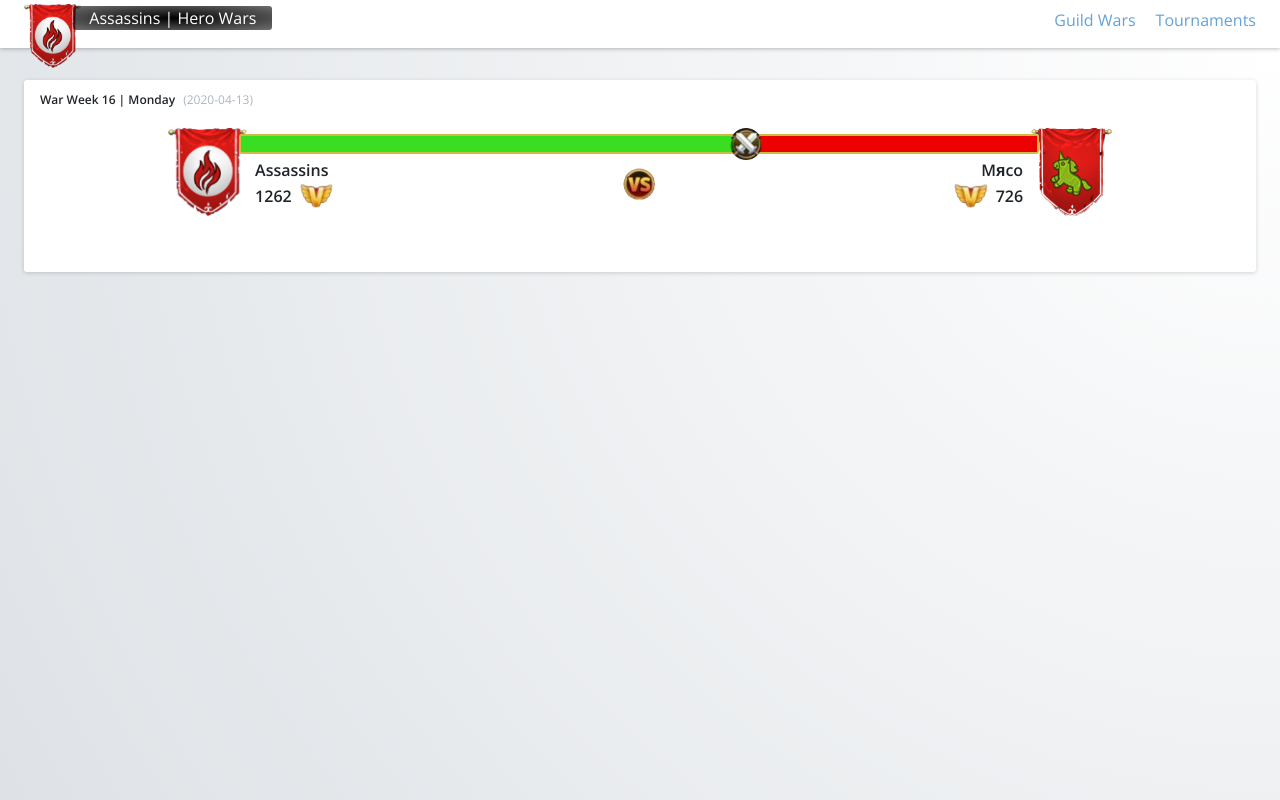
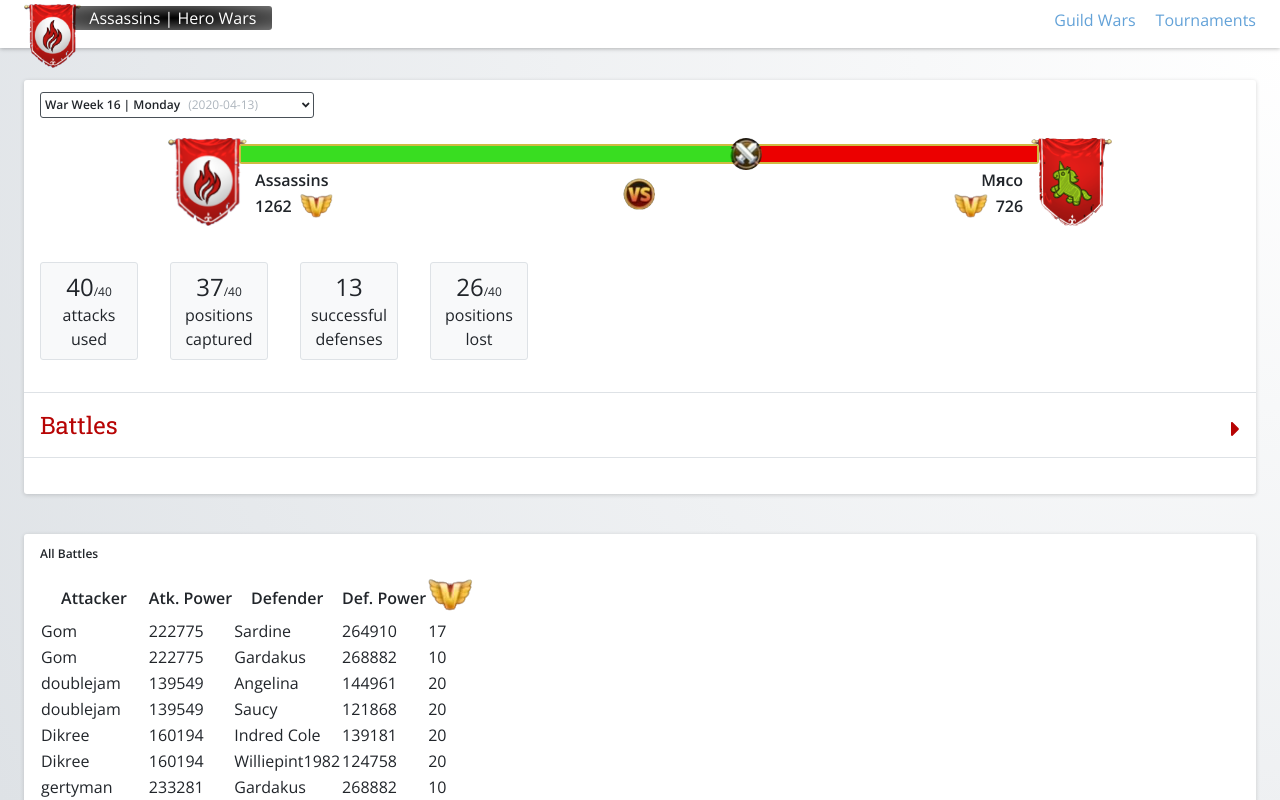
Before and after one commit to lrcrews/HeroWars, a React (Create React App) app: page /guild-wars in a window 1280 px wide. Built offline with nearby package versions, Linux system fonts and the light colour scheme.

Commit message:
initial stat tiles, initial table component, various clean up

```diff
--- a/package.json
+++ b/package.json
@@ -3,6 +3,9 @@
   "version": "0.1.0",
   "private": true,
   "dependencies": {
+    "@fortawesome/fontawesome-svg-core": "^1.2.28",
+    "@fortawesome/free-solid-svg-icons": "^5.13.0",
+    "@fortawesome/react-fontawesome": "^0.1.9",
     "@testing-library/jest-dom": "^4.2.4",
     "@testing-library/react": "^9.5.0",
     "@testing-library/user-event": "^7.2.1",
--- a/src/data/guild-wars.json
+++ b/src/data/guild-wars.json
@@ -1582,6 +1582,7 @@
         "type": "Titan"
       }
     ],
+    "id": 1,
     "losing_guild_id": 5,
     "losing_point_total": 726,
     "war_date": "2020-04-13",
--- a/src/guild-wars/GuildWars.scss
+++ b/src/guild-wars/GuildWars.scss
@@ -121,5 +121,42 @@
         }
       }
     }
+
+    .battles-table-toggle {
+      border-bottom: 1px solid $grey-4;
+      border-top: 1px solid $grey-4;
+      cursor: pointer;
+      margin-left: -1rem;
+      padding: 1rem;
+      width: 100%;
+
+      &:hover {
+        border-color: $red-6;
+      }
+
+      &.expanded {
+        border-bottom: none;
+      }
+
+      .affordance {
+        float: right;
+        height: 2.5rem;
+      }
+    }
+
+    .battles-table-container {
+      display: none;
+
+      &.visible {
+        display: block;
+      }
+    }
+  }
+
+  .all-battles {
+    .mini-title {
+      font-weight: 600;
+      margin-top: -0.5rem;
+    }
   }
 }
--- a/src/guild-wars/GuildWars.tsx
+++ b/src/guild-wars/GuildWars.tsx
@@ -2,8 +2,13 @@
 
 import * as _ from 'lodash';
 
-import WarHeader from './presentation-components/WarHeader';
+import { FontAwesomeIcon } from '@fortawesome/react-fontawesome';
+import { faCaretDown, faCaretRight } from '@fortawesome/free-solid-svg-icons';
 
+import BattlesTable from './presentation-components/BattlesTable';
+import WarHeader, { WarOption } from './presentation-components/WarHeader';
+
+import { Battle } from '../models/battle';
 import { Guild } from '../models/guild';
 import { GuildWar } from '../models/guild-war';
 
@@ -19,8 +24,10 @@
 
   const [assassinsGuild, setAssassinsGuild] = useState<Guild>();
 
-  const [latestCompetitor, setLatestCompetitor] = useState<Guild>();
-  const [latestWar, setLatestWar] = useState<GuildWar>();
+  const [displayedCompetitor, setDisplayedCompetitor] = useState<Guild>();
+  const [displayedWar, setDisplayedWar] = useState<GuildWar>();
+  const [displayedWarBattlesExpanded, setDisplayedWarBattlesExpanded] = useState(false);
+  const [warOptions, setWarOptions] = useState<Array<WarOption>>([]);
 
   useEffect(() => {
     // we're number 1!
@@ -31,13 +38,20 @@
     // we assume the given data is sorted by war date already, so...
     const mostRecentWar = _.last(wars);
     if (mostRecentWar) {
-      setLatestWar(mostRecentWar);
+      setWarOptions(buildWarOptions(wars));
+      setDisplayedWar(mostRecentWar);
       const competitor = competitorFromWar(mostRecentWar);
       if (competitor) {
-        setLatestCompetitor(competitor);
+        setDisplayedCompetitor(competitor);
       }
     }
   }, [wars]);
+
+  const buildWarOptions = (wars: Array<GuildWar>): Array<WarOption> => {
+    return _.map(wars, (war: GuildWar) => {
+      return { display: `War Week ${war.warWeek} | ${war.warDay}  (${war.warDateString})`, id: war.id };
+    });
+  };
 
   const competitorFromWar = (war: GuildWar): Guild | undefined => {
     if (war) {
@@ -49,12 +63,51 @@
     }
   };
 
+  const updateDisplayedWar = (warId: number): void => {
+    setDisplayedWar(_.find(wars, (war) => war.id === warId));
+  };
+
+  const allBattles = (): Array<Battle> => {
+    return _.chain(wars)
+      .map((war) => war.battles)
+      .flatten()
+      .value();
+  };
+
   return (
     <section id="guild-wars-page">
       <div className="latest-war tile">
-        {assassinsGuild && latestCompetitor && latestWar && (
-          <WarHeader assassinsGuild={assassinsGuild} competitorGuild={latestCompetitor} war={latestWar} />
+        {assassinsGuild && displayedCompetitor && displayedWar && (
+          <WarHeader
+            assassinsGuild={assassinsGuild}
+            competitorGuild={displayedCompetitor}
+            war={displayedWar}
+            warOptions={warOptions}
+            onWarUpdate={updateDisplayedWar}
+          >
+            <div
+              className={
+                displayedWarBattlesExpanded
+                  ? 'battles-table-toggle font-subtitle expanded'
+                  : 'battles-table-toggle font-subtitle'
+              }
+              onClick={(): void => setDisplayedWarBattlesExpanded(!displayedWarBattlesExpanded)}
+            >
+              Battles
+              {!displayedWarBattlesExpanded && <FontAwesomeIcon icon={faCaretRight} className="affordance" />}
+              {displayedWarBattlesExpanded && <FontAwesomeIcon icon={faCaretDown} className="affordance" />}
+            </div>
+            <div
+              className={displayedWarBattlesExpanded ? 'battles-table-container visible' : 'battles-table-container'}
+            >
+              <BattlesTable battles={displayedWar.battles} guilds={guilds} />
+            </div>
+          </WarHeader>
         )}
+      </div>
+      <div className="all-battles tile">
+        <div className="mini-title font-small">All Battles</div>
+        <BattlesTable battles={allBattles()} guilds={guilds} />
       </div>
     </section>
   );
--- /dev/null
+++ b/src/guild-wars/presentation-components/BattlesTable.scss
@@ -0,0 +1,36 @@
+@import '../../sass-mixins/mixins.scss';
+
+.battles-table {
+  .table {
+    border-collapse: separate;
+    border-spacing: 0;
+    display: block;
+    overflow: auto;
+    width: 100%;
+
+    > thead,
+    > tbody {
+      > tr {
+        border-bottom: 1px solid $grey-2;
+        width: 100%;
+      }
+    }
+
+    > thead {
+      > tr {
+        > th {
+          cursor: pointer;
+          font-weight: 600;
+        }
+      }
+    }
+  }
+
+  > tbody {
+    > tr {
+      &:nth-child(even) {
+        background-color: $grey-1;
+      }
+    }
+  }
+}
--- /dev/null
+++ b/src/guild-wars/presentation-components/BattlesTable.tsx
@@ -0,0 +1,51 @@
+import React, { useEffect, useState } from 'react';
+
+import * as _ from 'lodash';
+
+import victoryPointIconImg from '../../data/misc-images/icon-victory-point.png';
+
+import { Guild } from '../../models/guild';
+import { Battle } from '../../models/battle';
+
+import './BattlesTable.scss';
+
+export interface BattlesTableProps {
+  battles: Array<Battle>;
+  guilds: Array<Guild>;
+}
+
+const BattlesTable: React.FC<BattlesTableProps> = (props: BattlesTableProps) => {
+  const { battles, guilds } = props;
+
+  return (
+    <div className="battles-table">
+      <table className="table">
+        <thead>
+          <tr>
+            <th>Attacker</th>
+            <th>Atk. Power</th>
+            <th>Defender</th>
+            <th>Def. Power</th>
+            <th>
+              <img src={victoryPointIconImg} alt="Victory Points earned" />
+            </th>
+          </tr>
+        </thead>
+        <tbody>
+          {battles.map((battle, index) => {
+            return (
+              <tr key={index}>
+                <td>{battle.attacker.name}</td>
+                <td>{battle.attacker.power}</td>
+                <td>{battle.defender.name}</td>
+                <td>{battle.defender.power}</td>
+                <td>{battle.pointsEarned}</td>
+              </tr>
+            );
+          })}
+        </tbody>
+      </table>
+    </div>
+  );
+};
+export default BattlesTable;
--- a/src/guild-wars/presentation-components/WarHeader.scss
+++ b/src/guild-wars/presentation-components/WarHeader.scss
@@ -11,6 +11,63 @@
     .date {
       color: $grey-6;
       padding-left: 0.5rem;
+    }
+
+    .war-select {
+      position: relative;
+
+      &:hover {
+        > .current-selection {
+          border: 1px solid $red-6;
+        }
+      }
+
+      > .current-selection {
+        border: 1px solid $grey-8;
+        border-radius: 3px;
+        cursor: pointer;
+        padding: 0.25rem;
+        width: 16.5rem;
+
+        > .affordance {
+          float: right;
+          height: 1rem;
+        }
+      }
+
+      > .options {
+        background-color: $white-1;
+        border: 1px solid $grey-8;
+        border-radius: 0 3px 3px 0;
+        display: none;
+        padding: 0.25rem 0;
+        position: absolute;
+        width: 17rem;
+        z-index: 100;
+
+        &.visible {
+          display: block;
+        }
+
+        > .option {
+          cursor: pointer;
+          padding: 0.5rem 0.25rem;
+
+          &:hover {
+            background-color: $grey-2;
+          }
+
+          &.selected {
+            background-color: $blue-1;
+          }
+
+          > .icon {
+            color: $blue-4;
+            float: right;
+            height: 1rem;
+          }
+        }
+      }
     }
   }
 
@@ -121,4 +178,23 @@
       }
     }
   }
+
+  .stats {
+    margin-top: 1rem;
+
+    > .stat {
+      background-color: $grey-1;
+      border: 1px solid $grey-4;
+      border-radius: 3px;
+      display: inline-block;
+      margin: 0 2rem 2rem 0;
+      padding: 0.5rem;
+      text-align: center;
+      width: 5rem;
+
+      &:last-child {
+        margin-right: 0;
+      }
+    }
+  }
 }
--- a/src/guild-wars/presentation-components/WarHeader.tsx
+++ b/src/guild-wars/presentation-components/WarHeader.tsx
@@ -1,6 +1,9 @@
-import React from 'react';
+import React, { PropsWithChildren, useEffect, useState } from 'react';
 
 import * as _ from 'lodash';
+
+import { FontAwesomeIcon } from '@fortawesome/react-fontawesome';
+import { faAngleDown, faAngleUp, faCheck } from '@fortawesome/free-solid-svg-icons';
 
 import badgeImg from '../../data/misc-images/icon-battle.png';
 import victoryPointIconImg from '../../data/misc-images/icon-victory-point.png';
@@ -11,14 +14,54 @@
 
 import './WarHeader.scss';
 
-export interface WarHeaderProps {
+export interface WarOption {
+  display: string;
+  id: number;
+}
+
+export interface WarHeaderProps extends PropsWithChildren<{}> {
   assassinsGuild: Guild;
   competitorGuild: Guild;
   war: GuildWar;
+  warOptions: Array<WarOption>;
+  onWarUpdate: (warId: number) => void;
 }
 
 const WarHeader: React.FC<WarHeaderProps> = (props: WarHeaderProps) => {
-  const { assassinsGuild, competitorGuild, war } = props;
+  const { assassinsGuild, children, competitorGuild, war, warOptions, onWarUpdate } = props;
+
+  const [optionsVisible, setOptionsVisible] = useState(false);
+
+  const [attacksUsed, setAttacksUsed] = useState(0);
+  const [defensesWon, setDefensesWon] = useState(0);
+  const [positionsCaptured, setPositionsCaptured] = useState(0);
+  const [positionsLost, setPositionsLost] = useState(0);
+
+  useEffect(() => {
+    let attacksUsed = 0;
+    let defensesWon = 0;
+    let positionsCaptured = 0;
+    let positionsLost = 0;
+    _.each(war.battles, (battle) => {
+      if (battle.attacker.guildId === 1) {
+        attacksUsed += 1;
+        if (battle.positionCaptured) {
+          positionsCaptured += 1;
+        }
+      } else {
+        // we're the defender
+        if (battle.positionCaptured) {
+          positionsLost += 1;
+        } else {
+          defensesWon += 1;
+        }
+      }
+    });
+    setAttacksUsed(attacksUsed);
+    setDefensesWon(defensesWon);
+    setPositionsCaptured(positionsCaptured);
+    setPositionsLost(positionsLost);
+  }, [war]);
 
   const assassinsPointTotal = (): number => {
     if (war) {
@@ -57,13 +100,44 @@
     return { width: `${100 - assassinsPointRatio()}%` };
   };
 
+  const optionSelected = (id: number): boolean => {
+    return id === war.id;
+  };
+
+  const updateWarSelection = (id: number): void => {
+    setOptionsVisible(false);
+    if (id !== war.id) {
+      onWarUpdate(id);
+    }
+  };
+
   return (
     <div className="war-header">
       <div className="matchup-date font-small">
-        <span className="war-week">
-          War Week {war?.warWeek} | {war?.warDay}
-        </span>
-        <span className="date">({war?.warDateString})</span>
+        <div className="war-select">
+          <div className="current-selection" onClick={(): void => setOptionsVisible(!optionsVisible)}>
+            <span className="war-week">
+              War Week {war?.warWeek} | {war?.warDay}
+            </span>
+            <span className="date">({war?.warDateString})</span>
+            {!optionsVisible && <FontAwesomeIcon icon={faAngleDown} className="affordance" />}
+            {optionsVisible && <FontAwesomeIcon icon={faAngleUp} className="affordance" />}
+          </div>
+          <ul className={optionsVisible ? 'options visible' : 'options'}>
+            {warOptions.map((warOption, index) => {
+              return (
+                <li
+                  key={index}
+                  className={optionSelected(warOption.id) ? 'selected option' : 'option'}
+                  onClick={(): void => updateWarSelection(warOption.id)}
+                >
+                  {warOption.display}
+                  {optionSelected(warOption.id) && <FontAwesomeIcon icon={faCheck} className="icon" />}
+                </li>
+              );
+            })}
+          </ul>
+        </div>
       </div>
       <div className="matchup">
         <img src={assassinsGuild?.bannerImagePath} alt="Assassins guild banner" className="guild-banner" />
@@ -109,6 +183,28 @@
           className="guild-banner right-banner"
         />
       </div>
+      <ul className="stats">
+        <li className="stat">
+          <span className="font-large">{attacksUsed}</span>
+          <span className="font-small">/40</span>
+          <div className="font-normal">attacks used</div>
+        </li>
+        <li className="stat">
+          <span className="font-large">{positionsCaptured}</span>
+          <span className="font-small">/40</span>
+          <div className="font-normal">positions captured</div>
+        </li>
+        <li className="stat">
+          <span className="font-large">{defensesWon}</span>
+          <div className="font-normal">successful defenses</div>
+        </li>
+        <li className="stat">
+          <span className="font-large">{positionsLost}</span>
+          <span className="font-small">/40</span>
+          <div className="font-normal">positions lost</div>
+        </li>
+      </ul>
+      {!_.isEmpty(children) && children}
     </div>
   );
 };
--- a/src/models/guild-war.ts
+++ b/src/models/guild-war.ts
@@ -19,6 +19,7 @@
       const warDateString = json['war_date'];
       return new GuildWar(
         Battle.arrayFromJson(json['battles'], warDateString),
+        json['id'],
         json['losing_guild_id'],
         json['losing_point_total'],
         warDateString,
@@ -34,6 +35,7 @@
 
   constructor(
     public battles: Array<Battle>,
+    public id: number,
     public losingGuildId: number,
     public losingPointTotal: number,
     public warDateString: string,
--- a/src/sass-mixins/fonts.scss
+++ b/src/sass-mixins/fonts.scss
@@ -33,6 +33,13 @@
   color: $grey-10;
   font-size: $small;
   line-height: $small-line-height;
+}
+
+@mixin font-large {
+  @extend %main-font;
+  color: $grey-10;
+  font-size: $large;
+  line-height: $large-line-height;
 }
 
 @mixin font-title {
@@ -76,3 +83,7 @@
 .font-small {
   @include font-small;
 }
+
+.font-large {
+  @include font-large;
+}
```
Also changed, not shown: 1 other file (tests, documents, lock files or other folders).
